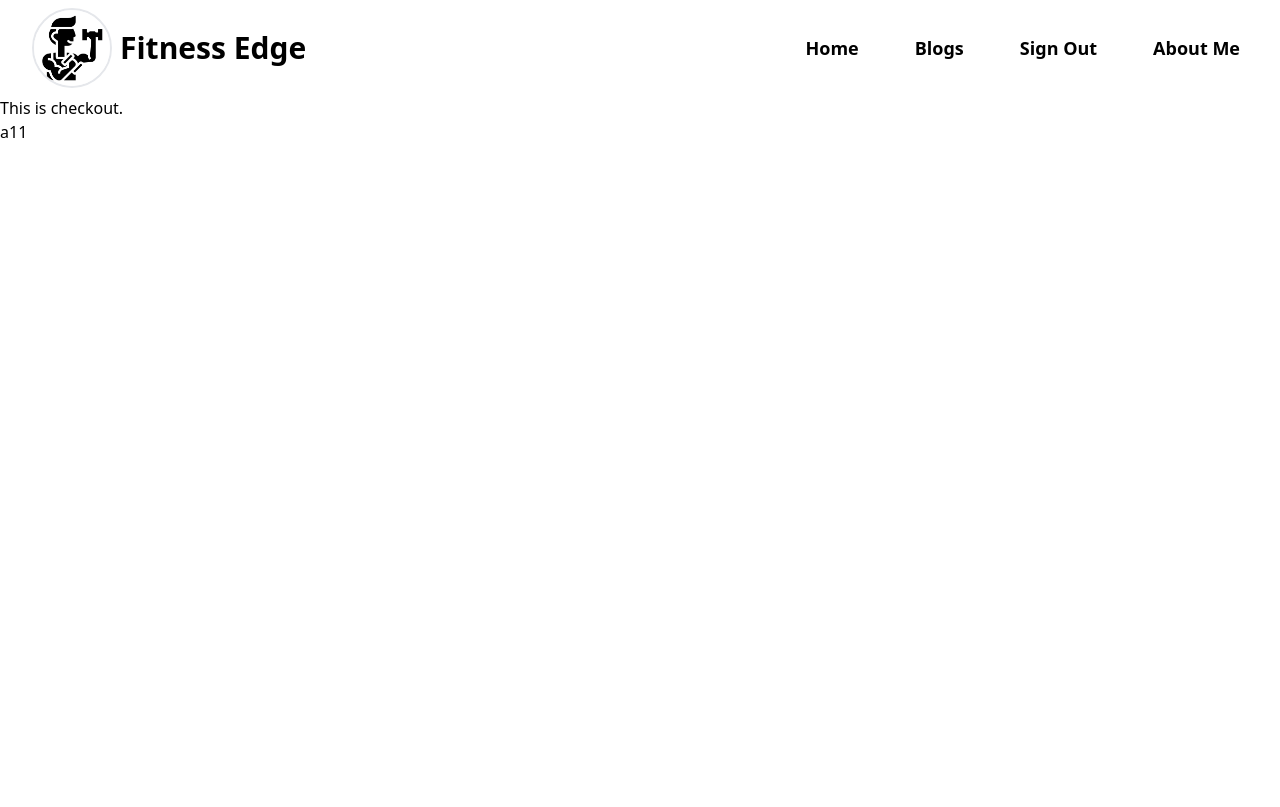
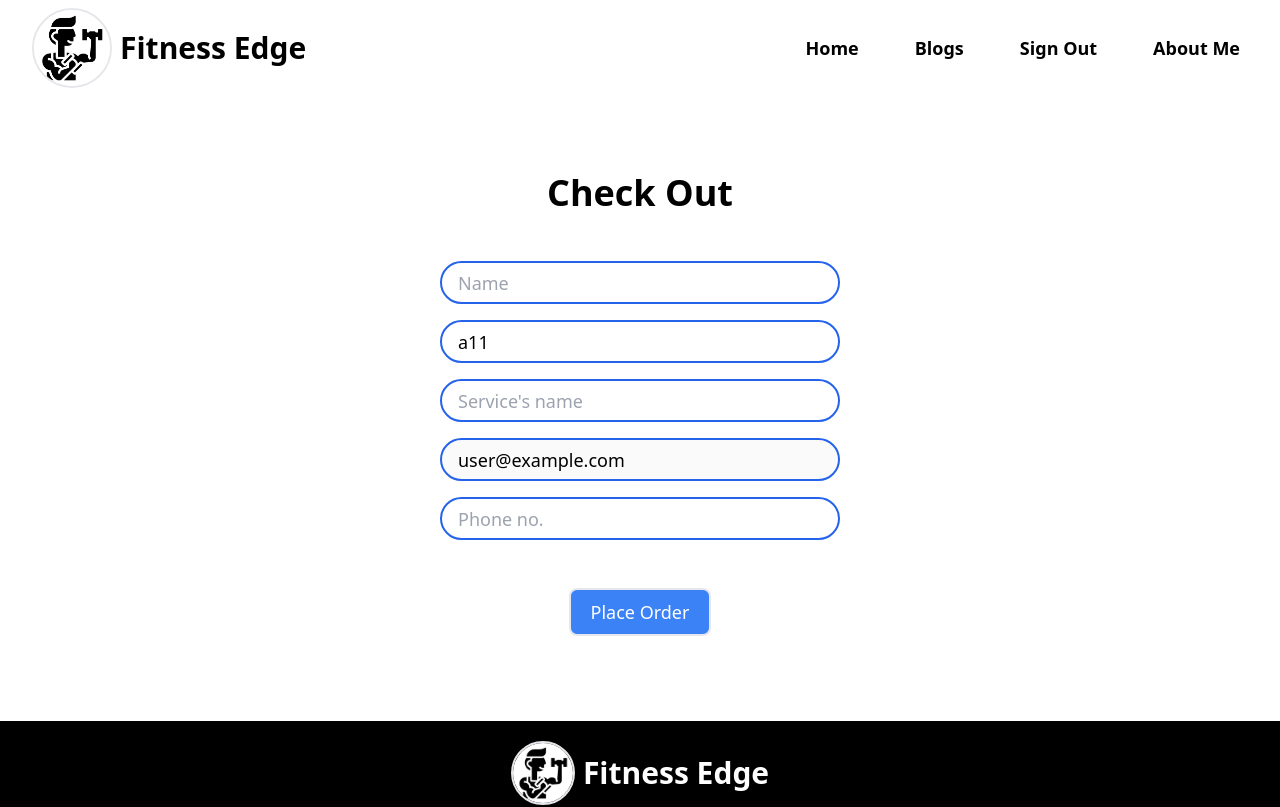
Before and after one commit to MahadebSen/Fitness-Edge, a React (Create React App) app: page /services/a11 in a window 1280 px wide. Shown: the top 807 px of the page. Built offline with nearby package versions, Linux system fonts and the light colour scheme; no server answers; sample sign-in values are in the browser's storage.

Commit message:
Check out page added

```diff
--- a/src/App.js
+++ b/src/App.js
@@ -10,6 +10,8 @@
 import Navbar from "./Components/Navbar/Navbar";
 import NotFound from "./Components/NotFound/NotFound";
 import RequireAuth from "./Components/RequireAuth/RequireAuth";
+import { ToastContainer } from "react-toastify";
+import "react-toastify/dist/ReactToastify.css";
 
 function App() {
   return (
@@ -37,6 +39,7 @@
       </Routes>
 
       <Footer></Footer>
+      <ToastContainer />
     </div>
   );
 }
--- a/src/Components/CheckOut/CheckOut.js
+++ b/src/Components/CheckOut/CheckOut.js
@@ -1,12 +1,90 @@
 import React from "react";
-import { useParams } from "react-router-dom";
+import { useNavigate, useParams } from "react-router-dom";
+import { useAuthState } from "react-firebase-hooks/auth";
+import auth from "../../firebase.init";
+import { toast } from "react-toastify";
 
 const CheckOut = () => {
+  const [user] = useAuthState(auth);
   const params = useParams();
+  const navigate = useNavigate();
+
+  const handleAddItem = (event) => {
+    event.preventDefault();
+    const name = event.target.name.value;
+    const id = event.target.id.value;
+    const service = event.target.service.value;
+    const email = event.target.email.value;
+    const phone = event.target.phone.value;
+
+    const newProduct = {
+      name,
+      id,
+      service,
+      email,
+      phone,
+    };
+
+    if (newProduct) {
+      toast.success("Order placed");
+      navigate("/");
+    }
+  };
+
   return (
-    <div className="h-[750px]">
-      <p>This is checkout.</p>
-      <p>{params.id}</p>
+    <div className="my-[85px] mx-10">
+      <h1 className="text-center text-4xl font-semibold">Check Out</h1>
+      <section className="flex justify-center items-center mt-8">
+        <form onSubmit={handleAddItem}>
+          <input
+            placeholder="Name"
+            className="block border-2 border-blue-600 rounded-full my-4 w-[400px] h-[43px] pl-4 text-lg"
+            type="text"
+            name="name"
+            id=""
+            required
+          />
+          <input
+            className="block border-2 border-blue-600 rounded-full my-4 w-[400px] h-[43px] pl-4 text-lg"
+            type="text"
+            name="id"
+            id=""
+            value={params.id}
+            readOnly
+            required
+          />
+          <input
+            placeholder="Service's name"
+            className="block border-2 border-blue-600 rounded-full my-4 w-[400px] h-[43px] pl-4 py-3 text-lg"
+            type="text"
+            name="service"
+            id=""
+            required
+          />
+          <input
+            className="block border-2 border-blue-600 rounded-full my-4 w-[400px] h-[43px] pl-4 text-lg"
+            type="email"
+            name="email"
+            value={user?.email}
+            readOnly
+            disabled
+            id=""
+            required
+          />
+          <input
+            placeholder="Phone no."
+            className="block border-2 border-blue-600 rounded-full my-4 w-[400px] h-[43px] pl-4 text-lg"
+            type="number"
+            name="phone"
+            id=""
+            required
+          />
+
+          <button className="block mx-auto mt-12 border-2 px-5 py-2 rounded-lg bg-blue-500 text-white font-medium text-lg hover:text-black hover:bg-white hover:border-blue-500">
+            Place Order
+          </button>
+        </form>
+      </section>
     </div>
   );
 };
--- a/src/Components/Home/Services/EachItem.js
+++ b/src/Components/Home/Services/EachItem.js
@@ -9,7 +9,7 @@
         <img className="rounded-md" src={image} alt="" />
         <p className="text-xl font-semibold my-2">{name}</p>
         <p className="">
-          {about.length > 100 ? about.slice(0, 100) + "..." : about}
+          {about.length > 100 ? about.slice(0, 110) + "..." : about}
         </p>
         <p className="font-semibold text-xl my-2">${price}</p>
         <Link to={`/services/${id}`}>
```
Also changed, not shown: 1 other file (tests, documents, lock files or other folders).
